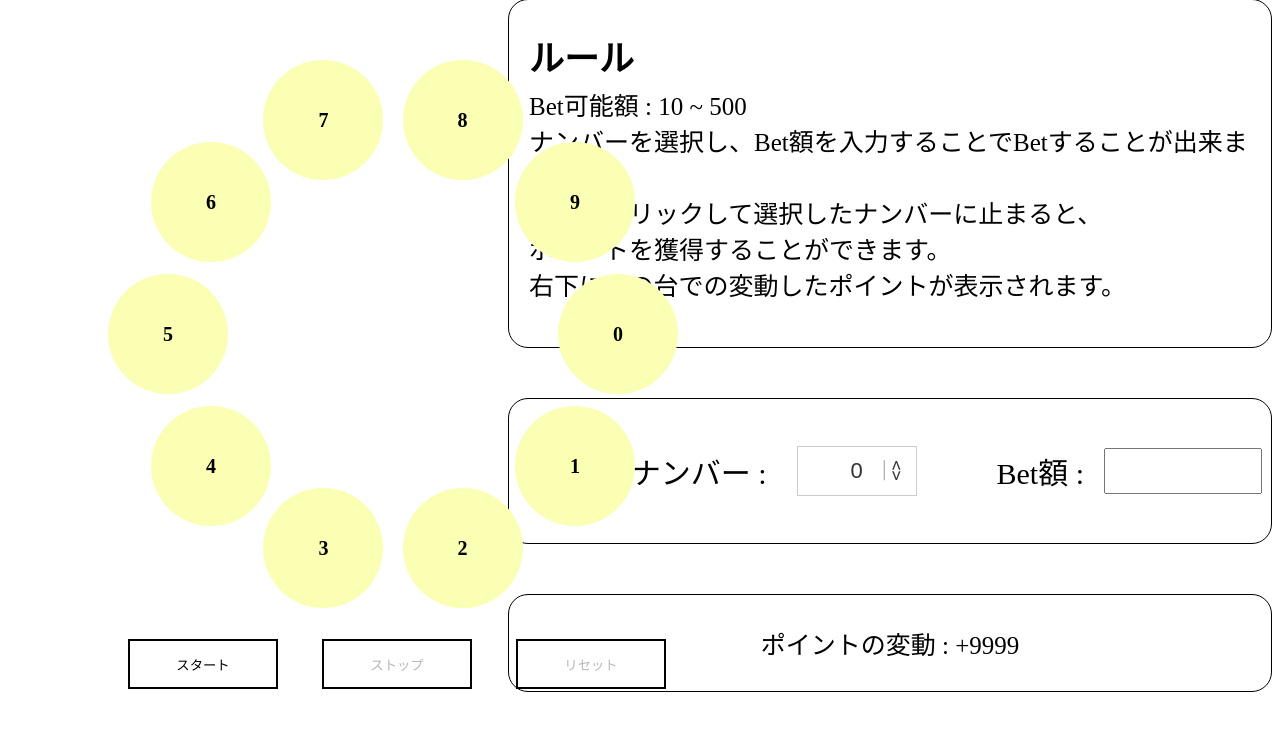
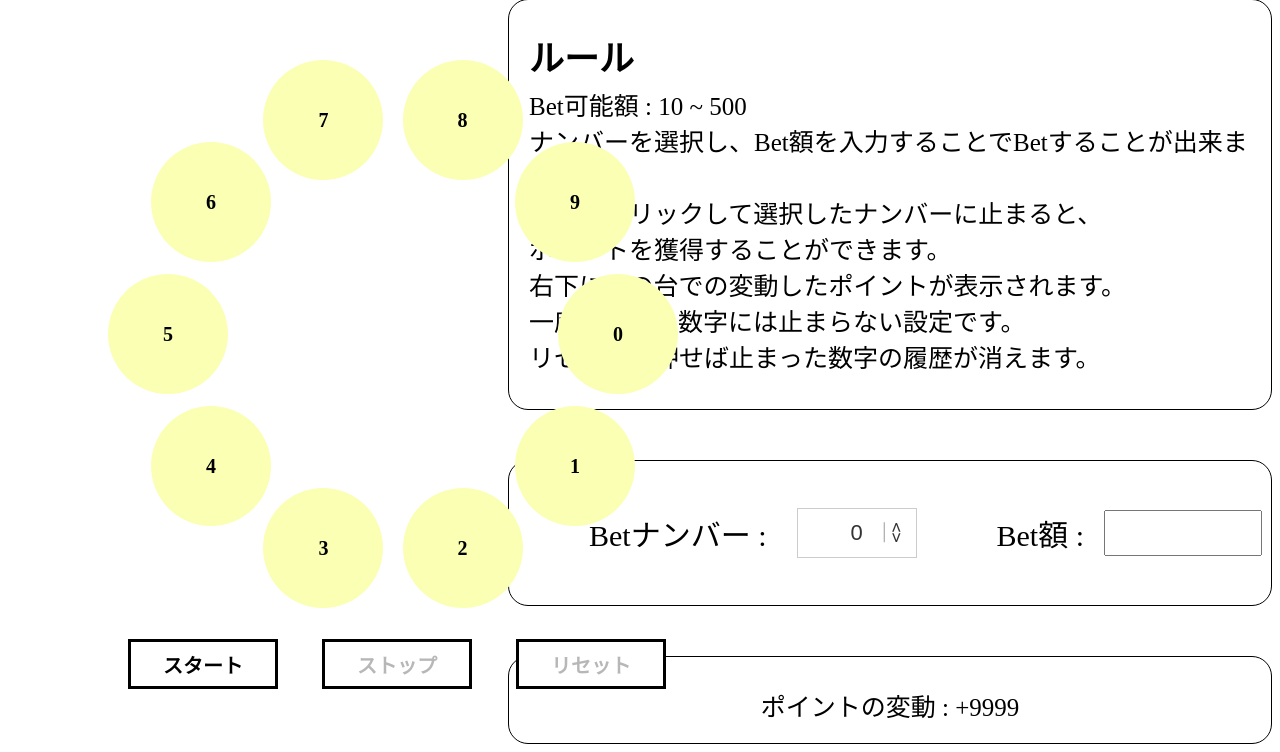
Before and after one commit to tsushima3074/Hackathon_casino, a PHP site: page /roulette.php in a window 1280 px wide. Shown: the part 204-956 px from the top of the page. Before the commit the page ends 896 px from the top, so only its background shows below. Run offline with PHP 8.4, Linux system fonts and the light colour scheme.

Commit message:
ルーレットプレイ画面作成

```diff
--- a/roulette.php
+++ b/roulette.php
@@ -28,7 +28,9 @@
           ナンバーを選択し、Bet額を入力することでBetすることが出来ます。<br>
           回すをクリックして選択したナンバーに止まると、<br>
           ポイントを獲得することができます。<br>
-          右下にこの台での変動したポイントが表示されます。
+          右下にこの台での変動したポイントが表示されます。<br>
+          一度止まった数字には止まらない設定です。<br>
+          リセットを押せば止まった数字の履歴が消えます。
         </p>
       </div>
 
@@ -36,7 +38,7 @@
         <form class="Bet-form flex align-center">
           <p class="Bet-text text1">Betナンバー : </p>
           <div class="select-div">
-            <select name="Bet-num" class="Bet-select">
+            <select class="Bet-select">
               <option value="0" selected>0</option>
               <option value="1">1</option>
               <option value="2">2</option>
@@ -50,7 +52,7 @@
             </select>
           </div>
           <p class="Bet-text text2">Bet額 : </p>
-          <input type="num" name="Bet-point" id="" require>
+          <input type="number" min="10" max="500" require>
         </form>
       </div>
 
--- a/src/css/roulette.css
+++ b/src/css/roulette.css
@@ -36,7 +36,9 @@ button {
   width: 150px;
   height: 50px;
   margin: 20px;
-  border: 2px solid #000;
+  font-size: 20px;
+  font-weight: 600;
+  border: 3px solid #000;
   border-radius: 0;
   background: #fff;
   text-align: center;
@@ -69,7 +71,7 @@ button:hover {
 /* ボックス共通 */
 .box {
   border: solid 1px #000;
-  padding: 20px 20px;
+  padding: 20px 20px 10px 20px;
   border-radius: 20px;
   margin-top: 50px;
 }
```
